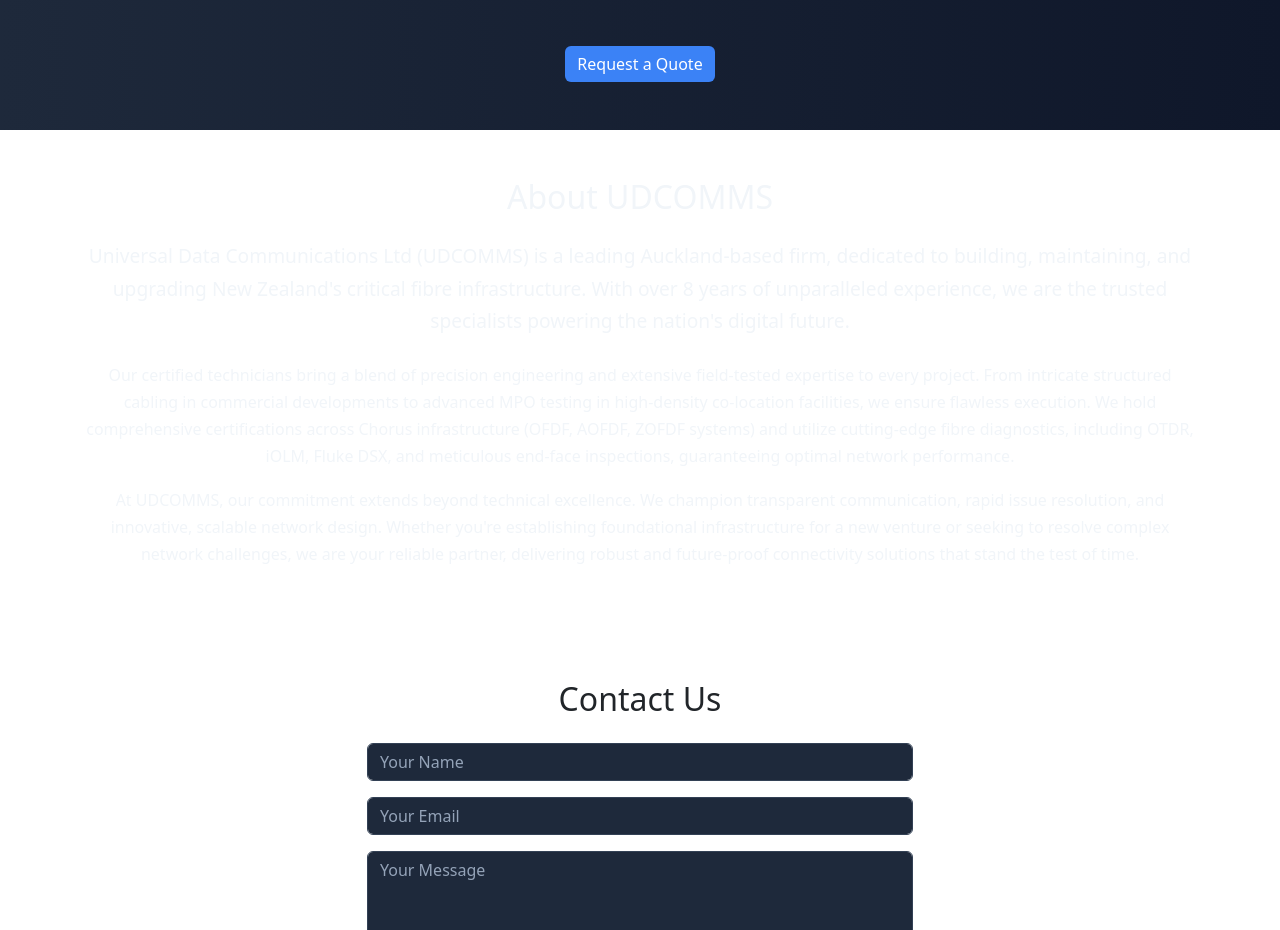
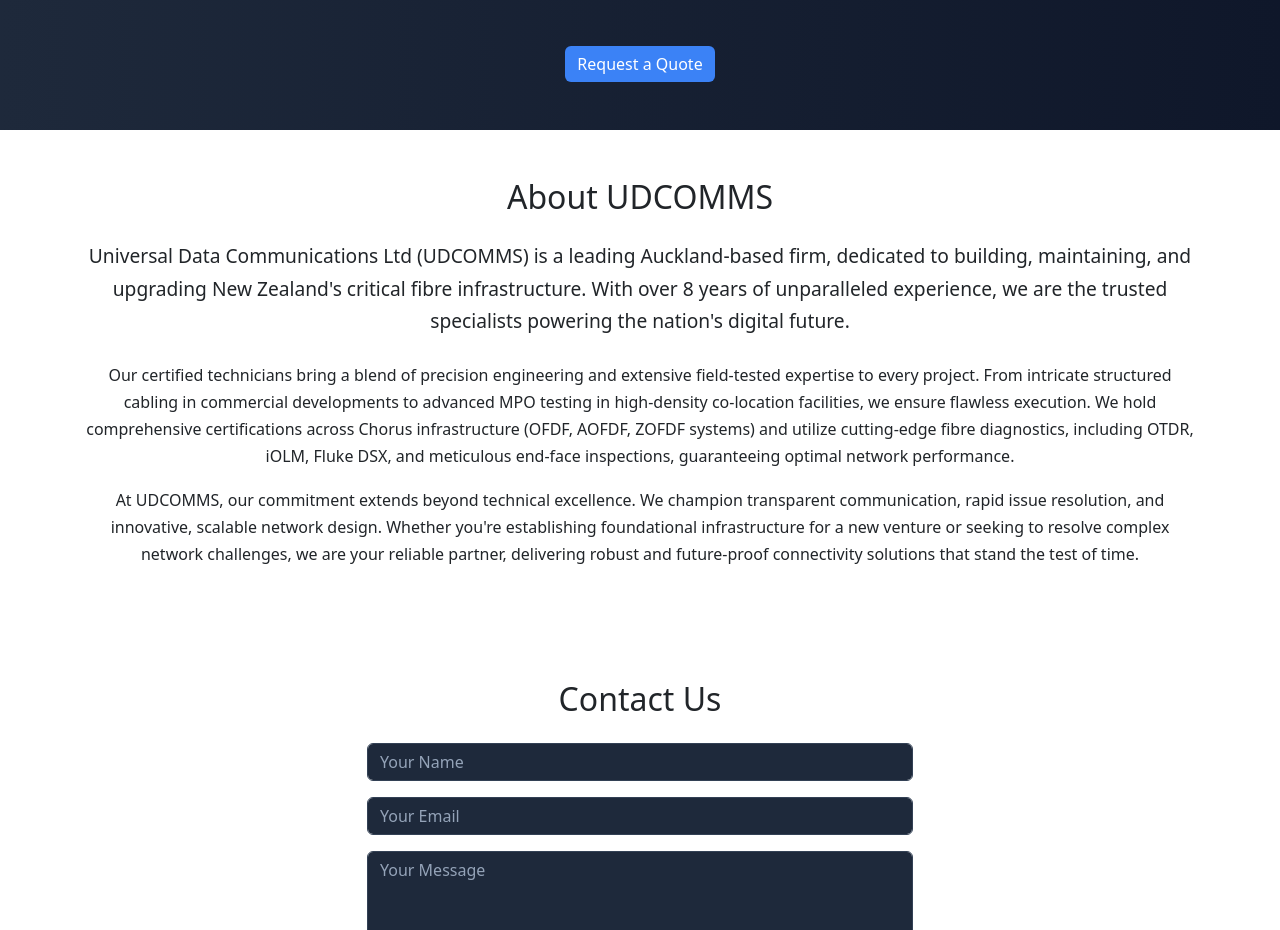
Before and after one commit to gurjindersingh89/UDCOMMS, a plain HTML site: page index.html in a window 1280 px wide. Shown: the part 3420-4350 px from the top of the page. Drawn offline with nearby package versions, Linux system fonts and the light colour scheme.

Commit message:
Update style.css

```diff
--- a/style.css
+++ b/style.css
@@ -209,7 +209,7 @@
 
         /* About Section */
         .about-section {
-            color: #f1f5f9;
+            color: #black;
             line-height: 1.7;
         }
         .about-section p.lead {
```
